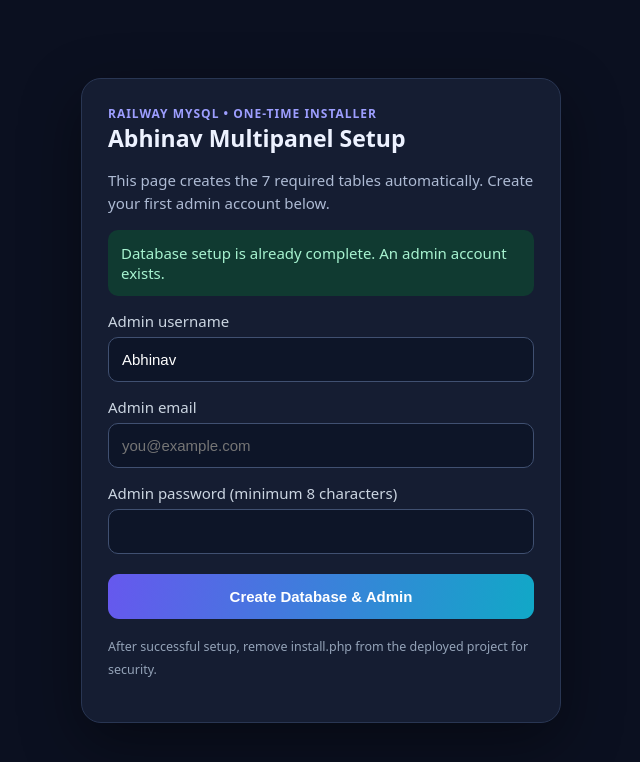
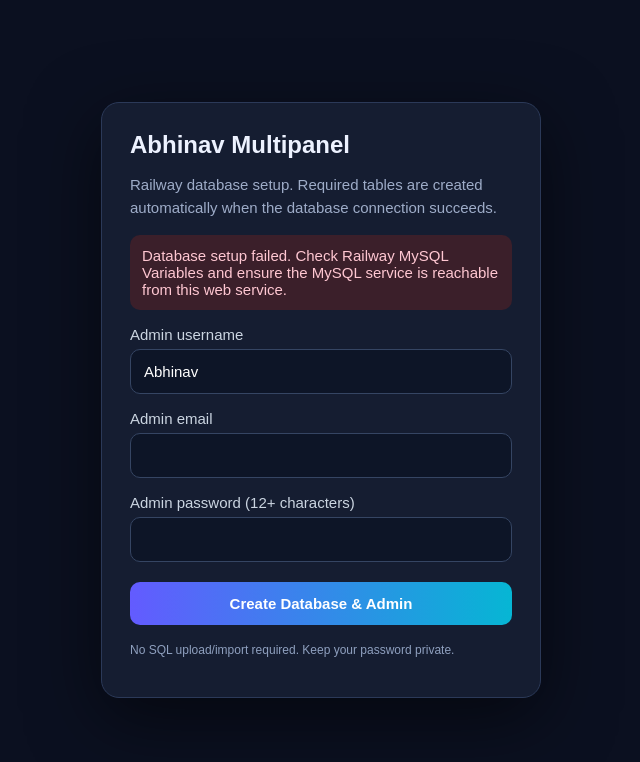
Before and after one commit to bpushpa973-netizen/Abhinavwirephp, a PHP site: page /install.php in a window 1280 px wide. Shown: the top 762 px of the page, without its empty margins (319-959 px from the left). Run offline with PHP 8.4, Linux system fonts and the light colour scheme; data comes from the database, SQL or seed files in the repository.

Commit message:
Upload Abhinav_Railway_DB_Admin_Fixed_Railway_Updated.zip via @GithubMnager_Bot

```diff
--- a/config/database.php
+++ b/config/database.php
@@ -1,42 +1,142 @@
 <?php
-/** Environment-driven database configuration (Railway + local development). */
 declare(strict_types=1);
 
 function envValue(string $name, ?string $fallback = null): ?string {
     $value = getenv($name);
-    return ($value === false || $value === '') ? $fallback : $value;
+    if ($value === false || $value === '') $value = $_ENV[$name] ?? $_SERVER[$name] ?? false;
+    return ($value === false || $value === '') ? $fallback : (string)$value;
 }
 
-// Railway MySQL plugin variables are preferred; DB_* also works locally.
-$dbHost = envValue('MYSQLHOST', envValue('DB_HOST', '127.0.0.1'));
-$dbPort = envValue('MYSQLPORT', envValue('DB_PORT', '3306'));
-$dbName = envValue('MYSQLDATABASE', envValue('DB_NAME', 'abhinav_multipanel'));
-$dbUser = envValue('MYSQLUSER', envValue('DB_USER', 'root'));
-$dbPass = envValue('MYSQLPASSWORD', envValue('DB_PASS', ''));
+function railwayDatabaseConfig(): array {
+    $host = envValue('MYSQLHOST', envValue('MYSQL_HOST', envValue('DB_HOST')));
+    $port = envValue('MYSQLPORT', envValue('MYSQL_PORT', envValue('DB_PORT', '3306')));
+    $name = envValue('MYSQLDATABASE', envValue('MYSQL_DATABASE', envValue('DB_NAME')));
+    $user = envValue('MYSQLUSER', envValue('MYSQL_USER', envValue('DB_USER')));
+    $pass = envValue('MYSQLPASSWORD', envValue('MYSQL_PASSWORD', envValue('DB_PASS')));
+    $url = envValue('DATABASE_URL');
+    if ($url) {
+        $parts = parse_url($url);
+        if (is_array($parts) && !empty($parts['host'])) {
+            $host = $parts['host']; $port = (string)($parts['port'] ?? $port ?? '3306');
+            $name = isset($parts['path']) ? ltrim($parts['path'], '/') : $name;
+            $user = isset($parts['user']) ? rawurldecode($parts['user']) : $user;
+            $pass = isset($parts['pass']) ? rawurldecode($parts['pass']) : $pass;
+        }
+    }
+    foreach (['host'=>$host, 'database'=>$name, 'username'=>$user] as $field=>$value) {
+        if ($value === null || $value === '') throw new RuntimeException('Missing database setting: '.$field.'. Add Railway MySQL variables to this web service.');
+    }
+    return ['host'=>$host, 'port'=>$port ?: '3306', 'database'=>$name, 'username'=>$user, 'password'=>$pass ?? ''];
+}
 
 if (!defined('SITE_NAME')) define('SITE_NAME', envValue('SITE_NAME', 'Abhinav'));
 if (!defined('SITE_SUBTITLE')) define('SITE_SUBTITLE', envValue('SITE_SUBTITLE', 'Multipanel'));
 
+/** Create the app's tables on first connection. Safe to run on every deploy/request. */
+function ensureDatabaseSchema(PDO $pdo): void {
+    $tables = [
+        "CREATE TABLE IF NOT EXISTS users (
+            id INT NOT NULL AUTO_INCREMENT PRIMARY KEY,
+            username VARCHAR(50) NOT NULL UNIQUE,
+            email VARCHAR(100) NOT NULL UNIQUE,
+            password VARCHAR(255) NOT NULL,
+            balance DECIMAL(10,2) DEFAULT 0.00,
+            role ENUM('admin','user') DEFAULT 'user',
+            referral_code VARCHAR(20) DEFAULT NULL UNIQUE,
+            referred_by VARCHAR(20) DEFAULT NULL,
+            created_at TIMESTAMP NULL DEFAULT CURRENT_TIMESTAMP
+        ) ENGINE=InnoDB DEFAULT CHARSET=utf8mb4 COLLATE=utf8mb4_unicode_ci",
+        "CREATE TABLE IF NOT EXISTS mods (
+            id INT NOT NULL AUTO_INCREMENT PRIMARY KEY,
+            name VARCHAR(100) NOT NULL,
+            description TEXT DEFAULT NULL,
+            status ENUM('active','inactive') DEFAULT 'active',
+            created_at TIMESTAMP NULL DEFAULT CURRENT_TIMESTAMP
+        ) ENGINE=InnoDB DEFAULT CHARSET=utf8mb4 COLLATE=utf8mb4_unicode_ci",
+        "CREATE TABLE IF NOT EXISTS license_keys (
+            id INT NOT NULL AUTO_INCREMENT PRIMARY KEY,
+            mod_id INT NOT NULL,
+            license_key VARCHAR(100) NOT NULL UNIQUE,
+            duration INT NOT NULL,
+            duration_type ENUM('hours','days','months') DEFAULT 'days',
+            price DECIMAL(10,2) NOT NULL DEFAULT 0.00,
+            status ENUM('available','sold') DEFAULT 'available',
+            sold_to INT DEFAULT NULL,
+            sold_at TIMESTAMP NULL DEFAULT NULL,
+            device_id VARCHAR(255) DEFAULT NULL,
+            created_at TIMESTAMP NULL DEFAULT CURRENT_TIMESTAMP,
+            KEY idx_license_keys_mod_id (mod_id), KEY idx_license_keys_status (status), KEY idx_license_keys_sold_to (sold_to),
+            CONSTRAINT fk_license_mod FOREIGN KEY (mod_id) REFERENCES mods(id) ON DELETE CASCADE,
+            CONSTRAINT fk_license_user FOREIGN KEY (sold_to) REFERENCES users(id) ON DELETE SET NULL
+        ) ENGINE=InnoDB DEFAULT CHARSET=utf8mb4 COLLATE=utf8mb4_unicode_ci",
+        "CREATE TABLE IF NOT EXISTS mod_apks (
+            id INT NOT NULL AUTO_INCREMENT PRIMARY KEY,
+            mod_id INT NOT NULL,
+            file_name VARCHAR(255) NOT NULL,
+            file_path VARCHAR(500) NOT NULL,
+            file_size INT NOT NULL DEFAULT 0,
+            uploaded_at TIMESTAMP NULL DEFAULT CURRENT_TIMESTAMP,
+            KEY idx_mod_apks_mod_id (mod_id),
+            CONSTRAINT fk_mod_apks_mod FOREIGN KEY (mod_id) REFERENCES mods(id) ON DELETE CASCADE
+        ) ENGINE=InnoDB DEFAULT CHARSET=utf8mb4 COLLATE=utf8mb4_unicode_ci",
+        "CREATE TABLE IF NOT EXISTS referral_codes (
+            id INT NOT NULL AUTO_INCREMENT PRIMARY KEY,
+            code VARCHAR(20) NOT NULL UNIQUE,
+            created_by INT NOT NULL,
+            expires_at TIMESTAMP NOT NULL,
+            status ENUM('active','inactive') DEFAULT 'active',
+            created_at TIMESTAMP NULL DEFAULT CURRENT_TIMESTAMP,
+            KEY idx_referral_codes_created_by (created_by),
+            CONSTRAINT fk_referral_user FOREIGN KEY (created_by) REFERENCES users(id) ON DELETE CASCADE
+        ) ENGINE=InnoDB DEFAULT CHARSET=utf8mb4 COLLATE=utf8mb4_unicode_ci",
+        "CREATE TABLE IF NOT EXISTS transactions (
+            id INT NOT NULL AUTO_INCREMENT PRIMARY KEY,
+            user_id INT NOT NULL,
+            amount DECIMAL(10,2) NOT NULL,
+            type ENUM('purchase','balance_add','refund') NOT NULL,
+            reference VARCHAR(100) DEFAULT NULL,
+            status ENUM('pending','completed','failed') DEFAULT 'pending',
+            created_at TIMESTAMP NULL DEFAULT CURRENT_TIMESTAMP,
+            KEY idx_transactions_user_id (user_id), KEY idx_transactions_type (type), KEY idx_transactions_status (status),
+            CONSTRAINT fk_transactions_user FOREIGN KEY (user_id) REFERENCES users(id) ON DELETE CASCADE
+        ) ENGINE=InnoDB DEFAULT CHARSET=utf8mb4 COLLATE=utf8mb4_unicode_ci",
+        "CREATE TABLE IF NOT EXISTS user_sessions (
+            user_id INT NOT NULL PRIMARY KEY,
+            session_id VARCHAR(255) NOT NULL,
+            ip_address VARCHAR(45) DEFAULT NULL,
+            user_agent VARCHAR(255) DEFAULT NULL,
+            created_at TIMESTAMP NULL DEFAULT CURRENT_TIMESTAMP,
+            KEY idx_user_sessions_created_at (created_at),
+            CONSTRAINT fk_user_sessions_user FOREIGN KEY (user_id) REFERENCES users(id) ON DELETE CASCADE
+        ) ENGINE=InnoDB DEFAULT CHARSET=utf8mb4 COLLATE=utf8mb4_unicode_ci"
+    ];
+    foreach ($tables as $sql) $pdo->exec($sql);
+}
+
+function ensureEnvironmentAdmin(PDO $pdo): void {
+    static $done = false; if ($done) return; $done = true;
+    $password = envValue('ADMIN_PASSWORD');
+    if ($password === null || $password === '') return;
+    if (strlen($password) < 12) { error_log('ADMIN_PASSWORD must be at least 12 characters; admin bootstrap skipped.'); return; }
+    $username = envValue('ADMIN_USERNAME', 'admin'); $email = envValue('ADMIN_EMAIL', 'admin@example.com');
+    $hash = password_hash($password, PASSWORD_DEFAULT);
+    $find = $pdo->prepare('SELECT id FROM users WHERE username = ? OR email = ? LIMIT 1'); $find->execute([$username, $email]);
+    $id = $find->fetchColumn();
+    if ($id) { $q=$pdo->prepare("UPDATE users SET username=?, email=?, password=?, role='admin' WHERE id=?"); $q->execute([$username,$email,$hash,$id]); }
+    else { $q=$pdo->prepare("INSERT INTO users (username,email,password,balance,role) VALUES (?,?,?,0,'admin')"); $q->execute([$username,$email,$hash]); }
+}
+
 function getDBConnection(): PDO {
-    static $pdo = null;
-    if ($pdo instanceof PDO) return $pdo;
-
-    $host = envValue('MYSQLHOST', envValue('DB_HOST', '127.0.0.1'));
-    $port = envValue('MYSQLPORT', envValue('DB_PORT', '3306'));
-    $name = envValue('MYSQLDATABASE', envValue('DB_NAME', 'abhinav_multipanel'));
-    $user = envValue('MYSQLUSER', envValue('DB_USER', 'root'));
-    $pass = envValue('MYSQLPASSWORD', envValue('DB_PASS', ''));
-
+    static $pdo = null; if ($pdo instanceof PDO) return $pdo;
     try {
-        $dsn = "mysql:host={$host};port={$port};dbname={$name};charset=utf8mb4";
-        $pdo = new PDO($dsn, $user, $pass, [
-            PDO::ATTR_ERRMODE => PDO::ERRMODE_EXCEPTION,
-            PDO::ATTR_DEFAULT_FETCH_MODE => PDO::FETCH_ASSOC,
-            PDO::ATTR_EMULATE_PREPARES => false,
-        ]);
+        $cfg = railwayDatabaseConfig();
+        $dsn = 'mysql:host='.$cfg['host'].';port='.$cfg['port'].';dbname='.$cfg['database'].';charset=utf8mb4';
+        $pdo = new PDO($dsn, $cfg['username'], $cfg['password'], [PDO::ATTR_ERRMODE=>PDO::ERRMODE_EXCEPTION, PDO::ATTR_DEFAULT_FETCH_MODE=>PDO::FETCH_ASSOC, PDO::ATTR_EMULATE_PREPARES=>false, PDO::ATTR_TIMEOUT=>10]);
+        ensureDatabaseSchema($pdo);
+        ensureEnvironmentAdmin($pdo);
         return $pdo;
-    } catch (PDOException $e) {
-        error_log('Database connection failed: ' . $e->getMessage());
-        throw new RuntimeException('Database connection failed. Check Railway MySQL variables.');
+    } catch (Throwable $e) {
+        error_log('Abhinav Multipanel DB/bootstrap error: '.$e->getMessage());
+        throw new RuntimeException('Database setup failed. Check Railway MySQL Variables and ensure the MySQL service is reachable from this web service.');
     }
 }
--- a/install.php
+++ b/install.php
@@ -1,159 +1,29 @@
 <?php
-declare(strict_types=1);
-session_start();
 require_once __DIR__ . '/config/database.php';
-
-$tables = [
-"CREATE TABLE IF NOT EXISTS users (
- id INT NOT NULL AUTO_INCREMENT,
- username VARCHAR(50) NOT NULL,
- email VARCHAR(100) NOT NULL,
- password VARCHAR(255) NOT NULL,
- balance DECIMAL(10,2) NOT NULL DEFAULT 0.00,
- role ENUM('admin','user') NOT NULL DEFAULT 'user',
- referral_code VARCHAR(20) DEFAULT NULL,
- referred_by VARCHAR(20) DEFAULT NULL,
- created_at TIMESTAMP NULL DEFAULT CURRENT_TIMESTAMP,
- PRIMARY KEY (id),
- UNIQUE KEY uq_users_username (username),
- UNIQUE KEY uq_users_email (email),
- UNIQUE KEY uq_users_referral_code (referral_code),
- KEY idx_users_role (role)
-) ENGINE=InnoDB DEFAULT CHARSET=utf8mb4 COLLATE=utf8mb4_unicode_ci",
-"CREATE TABLE IF NOT EXISTS mods (
- id INT NOT NULL AUTO_INCREMENT,
- name VARCHAR(100) NOT NULL,
- description TEXT DEFAULT NULL,
- status ENUM('active','inactive') NOT NULL DEFAULT 'active',
- created_at TIMESTAMP NULL DEFAULT CURRENT_TIMESTAMP,
- PRIMARY KEY (id)
-) ENGINE=InnoDB DEFAULT CHARSET=utf8mb4 COLLATE=utf8mb4_unicode_ci",
-"CREATE TABLE IF NOT EXISTS license_keys (
- id INT NOT NULL AUTO_INCREMENT,
- mod_id INT NOT NULL,
- license_key VARCHAR(100) NOT NULL,
- duration INT NOT NULL,
- duration_type ENUM('hours','days','months') NOT NULL DEFAULT 'days',
- price DECIMAL(10,2) NOT NULL DEFAULT 0.00,
- status ENUM('available','sold') NOT NULL DEFAULT 'available',
- sold_to INT DEFAULT NULL,
- sold_at TIMESTAMP NULL DEFAULT NULL,
- device_id VARCHAR(255) DEFAULT NULL,
- created_at TIMESTAMP NULL DEFAULT CURRENT_TIMESTAMP,
- PRIMARY KEY (id),
- UNIQUE KEY uq_license_keys_key (license_key),
- KEY idx_license_keys_mod_id (mod_id),
- KEY idx_license_keys_status (status),
- KEY idx_license_keys_sold_to (sold_to),
- CONSTRAINT fk_license_keys_mod FOREIGN KEY (mod_id) REFERENCES mods(id) ON DELETE CASCADE,
- CONSTRAINT fk_license_keys_user FOREIGN KEY (sold_to) REFERENCES users(id) ON DELETE SET NULL
-) ENGINE=InnoDB DEFAULT CHARSET=utf8mb4 COLLATE=utf8mb4_unicode_ci",
-"CREATE TABLE IF NOT EXISTS mod_apks (
- id INT NOT NULL AUTO_INCREMENT,
- mod_id INT NOT NULL,
- file_name VARCHAR(255) NOT NULL,
- file_path VARCHAR(500) NOT NULL,
- file_size INT NOT NULL DEFAULT 0,
- uploaded_at TIMESTAMP NULL DEFAULT CURRENT_TIMESTAMP,
- PRIMARY KEY (id),
- KEY idx_mod_apks_mod_id (mod_id),
- CONSTRAINT fk_mod_apks_mod FOREIGN KEY (mod_id) REFERENCES mods(id) ON DELETE CASCADE
-) ENGINE=InnoDB DEFAULT CHARSET=utf8mb4 COLLATE=utf8mb4_unicode_ci",
-"CREATE TABLE IF NOT EXISTS referral_codes (
- id INT NOT NULL AUTO_INCREMENT,
- code VARCHAR(20) NOT NULL,
- created_by INT NOT NULL,
- expires_at TIMESTAMP NOT NULL,
- status ENUM('active','inactive') NOT NULL DEFAULT 'active',
- created_at TIMESTAMP NULL DEFAULT CURRENT_TIMESTAMP,
- PRIMARY KEY (id),
- UNIQUE KEY uq_referral_codes_code (code),
- KEY idx_referral_codes_created_by (created_by),
- KEY idx_referral_codes_status (status),
- CONSTRAINT fk_referral_codes_user FOREIGN KEY (created_by) REFERENCES users(id) ON DELETE CASCADE
-) ENGINE=InnoDB DEFAULT CHARSET=utf8mb4 COLLATE=utf8mb4_unicode_ci",
-"CREATE TABLE IF NOT EXISTS transactions (
- id INT NOT NULL AUTO_INCREMENT,
- user_id INT NOT NULL,
- amount DECIMAL(10,2) NOT NULL,
- type ENUM('purchase','balance_add','refund') NOT NULL,
- reference VARCHAR(100) DEFAULT NULL,
- status ENUM('pending','completed','failed') NOT NULL DEFAULT 'pending',
- created_at TIMESTAMP NULL DEFAULT CURRENT_TIMESTAMP,
- PRIMARY KEY (id),
- KEY idx_transactions_user_id (user_id),
- KEY idx_transactions_type (type),
- KEY idx_transactions_status (status),
- CONSTRAINT fk_transactions_user FOREIGN KEY (user_id) REFERENCES users(id) ON DELETE CASCADE
-) ENGINE=InnoDB DEFAULT CHARSET=utf8mb4 COLLATE=utf8mb4_unicode_ci",
-"CREATE TABLE IF NOT EXISTS user_sessions (
- user_id INT NOT NULL,
- session_id VARCHAR(255) NOT NULL,
- ip_address VARCHAR(45) DEFAULT NULL,
- user_agent VARCHAR(255) DEFAULT NULL,
- created_at TIMESTAMP NULL DEFAULT CURRENT_TIMESTAMP,
- PRIMARY KEY (user_id),
- KEY idx_user_sessions_created_at (created_at),
- CONSTRAINT fk_user_sessions_user FOREIGN KEY (user_id) REFERENCES users(id) ON DELETE CASCADE
-) ENGINE=InnoDB DEFAULT CHARSET=utf8mb4 COLLATE=utf8mb4_unicode_ci"
-];
-
-$error = '';
-$success = '';
-$pdo = null;
+if (session_status() === PHP_SESSION_NONE) session_start();
+$error = ''; $success = false;
 try {
     $pdo = getDBConnection();
-    $adminExists = false;
-    try {
-        $check = $pdo->query("SHOW TABLES LIKE 'users'");
-        if ($check->fetchColumn()) {
-            $checkAdmin = $pdo->query("SELECT COUNT(*) FROM users WHERE role = 'admin'");
-            $adminExists = ((int)$checkAdmin->fetchColumn() > 0);
-        }
-    } catch (Throwable $ignored) {}
-    if ($adminExists) {
-        $success = 'Database setup is already complete. An admin account exists.';
-    } elseif ($_SERVER['REQUEST_METHOD'] === 'POST') {
-        $username = trim((string)($_POST['username'] ?? 'Abhinav'));
+    $adminCount = (int)$pdo->query("SELECT COUNT(*) FROM users WHERE role='admin'")->fetchColumn();
+    if ($_SERVER['REQUEST_METHOD'] === 'POST' && $adminCount === 0) {
+        $token = (string)($_POST['csrf'] ?? '');
+        if (empty($_SESSION['install_csrf']) || !hash_equals($_SESSION['install_csrf'], $token)) throw new RuntimeException('Session expired. Refresh this page.');
+        $username = trim((string)($_POST['username'] ?? ''));
         $email = trim((string)($_POST['email'] ?? ''));
         $password = (string)($_POST['password'] ?? '');
-        if ($username === '' || !filter_var($email, FILTER_VALIDATE_EMAIL) || strlen($password) < 8) {
-            throw new RuntimeException('Enter a username, valid email, and password of at least 8 characters.');
-        }
-        foreach ($tables as $sql) {
-            $pdo->exec($sql);
-        }
-        $hash = password_hash($password, PASSWORD_DEFAULT);
-        $stmt = $pdo->prepare("INSERT INTO users (username,email,password,balance,role) VALUES (?,?,?,0.00,'admin')");
-        $stmt->execute([$username, $email, $hash]);
-        $success = 'All 7 database tables were created and your admin account is ready. Delete install.php from your deployed files now.';
+        if (!preg_match('/^[A-Za-z0-9_.-]{3,50}$/', $username)) throw new RuntimeException('Username must be 3–50 characters (letters, numbers, dot, underscore or dash).');
+        if (!filter_var($email, FILTER_VALIDATE_EMAIL)) throw new RuntimeException('Enter a valid email address.');
+        if (strlen($password) < 12) throw new RuntimeException('Password must be at least 12 characters.');
+        $q=$pdo->prepare('SELECT COUNT(*) FROM users WHERE username=? OR email=?'); $q->execute([$username,$email]);
+        if ((int)$q->fetchColumn() > 0) throw new RuntimeException('Username or email already exists.');
+        $q=$pdo->prepare("INSERT INTO users (username,email,password,balance,role) VALUES (?,?,?,0,'admin')");
+        $q->execute([$username,$email,password_hash($password,PASSWORD_DEFAULT)]);
+        $success=true; $adminCount=1; unset($_SESSION['install_csrf']);
     }
-} catch (Throwable $e) {
-    $error = $e->getMessage();
-}
-?><!doctype html>
-<html lang="en"><head><meta charset="utf-8"><meta name="viewport" content="width=device-width,initial-scale=1">
-<title>Abhinav Multipanel Database Setup</title>
-<style>
-*{box-sizing:border-box}body{margin:0;background:#0b1020;color:#edf2ff;font:15px system-ui;min-height:100vh;display:grid;place-items:center;padding:20px}
-main{width:min(100%,480px);background:#151d32;border:1px solid #293653;border-radius:20px;padding:26px;box-shadow:0 20px 60px #0006}
-h1{margin:0 0 8px;font-size:23px}p{color:#aebbd4;line-height:1.55}.tag{color:#9d9eff;font-size:12px;font-weight:700;letter-spacing:1px}
-label{display:block;margin:15px 0 6px;color:#cbd5e1}input{width:100%;padding:13px;border-radius:10px;border:1px solid #405071;background:#0d1528;color:white;font-size:15px}
-button{width:100%;margin-top:20px;padding:14px;border:0;border-radius:11px;background:linear-gradient(100deg,#6658ee,#11a8c7);color:white;font-weight:800;font-size:15px}
-.notice{padding:13px;border-radius:10px;margin-top:15px;background:#103a31;color:#a7f3d0}.err{background:#451d2a;color:#fecdd3}
-small{color:#94a3b8}
-</style></head><body><main>
-<div class="tag">RAILWAY MYSQL • ONE-TIME INSTALLER</div><h1>Abhinav Multipanel Setup</h1>
-<p>This page creates the 7 required tables automatically. Create your first admin account below.</p>
-<?php if ($error !== ''): ?><div class="notice err"><?= htmlspecialchars($error, ENT_QUOTES, 'UTF-8') ?></div><?php endif; ?>
-<?php if ($success !== ''): ?><div class="notice"><?= htmlspecialchars($success, ENT_QUOTES, 'UTF-8') ?></div><?php endif; ?>
-<?php if ($success === '' || strpos($success, 'already complete') !== false): ?>
-<form method="post">
-<label>Admin username</label><input name="username" value="Abhinav" required>
-<label>Admin email</label><input name="email" type="email" placeholder="you@example.com" required>
-<label>Admin password (minimum 8 characters)</label><input name="password" type="password" minlength="8" required>
-<button type="submit">Create Database & Admin</button>
-</form>
-<?php endif; ?>
-<p><small>After successful setup, remove install.php from the deployed project for security.</small></p>
-</main></body></html>
+} catch (Throwable $e) { $error=$e->getMessage(); error_log('Installer: '.$e->getMessage()); }
+if (empty($_SESSION['install_csrf'])) $_SESSION['install_csrf']=bin2hex(random_bytes(32));
+?>
+<!doctype html><html lang="en"><head><meta charset="utf-8"><meta name="viewport" content="width=device-width,initial-scale=1"><title>Abhinav Multipanel Setup</title><style>*{box-sizing:border-box}body{margin:0;min-height:100vh;display:grid;place-items:center;background:#0b1020;color:#edf2ff;font:15px Arial,sans-serif;padding:20px}.card{width:min(440px,100%);background:#151d31;border:1px solid #2b3958;border-radius:18px;padding:28px;box-shadow:0 20px 70px #0008}h1{margin:0 0 8px;font-size:24px}.muted{color:#9eacc8;line-height:1.5}.field{display:block;margin:16px 0 6px;color:#cbd5e1}input{width:100%;padding:13px;border:1px solid #354563;border-radius:10px;background:#0d1527;color:white;font-size:15px}button,a.btn{display:block;width:100%;margin-top:20px;padding:13px;border:0;border-radius:10px;background:linear-gradient(90deg,#635bff,#06b6d4);color:white;text-align:center;text-decoration:none;font-weight:bold;font-size:15px}.msg{padding:12px;border-radius:10px;margin:16px 0;background:#3b1f2a;color:#ffc7d2}.ok{background:#12372e;color:#a7f3d0}.small{font-size:12px;color:#8fa0bf;margin-top:18px}</style></head><body><main class="card"><h1>Abhinav Multipanel</h1><p class="muted">Railway database setup. Required tables are created automatically when the database connection succeeds.</p>
+<?php if ($success): ?><div class="msg ok">Admin account created successfully. You can now log in.</div><a class="btn" href="/login">Open Login</a><p class="small">For security, remove install.php from your deployed files after setup.</p>
+<?php elseif (!empty($adminCount)): ?><div class="msg ok">Database is ready and an admin account already exists.</div><a class="btn" href="/login">Open Login</a><p class="small">Setup is locked because an admin account already exists.</p>
+<?php else: ?><?php if ($error): ?><div class="msg"><?php echo htmlspecialchars($error,ENT_QUOTES,'UTF-8'); ?></div><?php endif; ?><form method="post"><input type="hidden" name="csrf" value="<?php echo htmlspecialchars($_SESSION['install_csrf'],ENT_QUOTES,'UTF-8'); ?>"><label class="field">Admin username</label><input name="username" required minlength="3" maxlength="50" value="Abhinav"><label class="field">Admin email</label><input type="email" name="email" required><label class="field">Admin password (12+ characters)</label><input type="password" name="password" required minlength="12"><button type="submit">Create Database &amp; Admin</button></form><p class="small">No SQL upload/import required. Keep your password private.</p><?php endif; ?></main></body></html>
```
Also changed, not shown: RAILWAY_DEPLOY.md (+55 -12 lines), includes/auth.php (+5 -2 lines), 1 other file.
